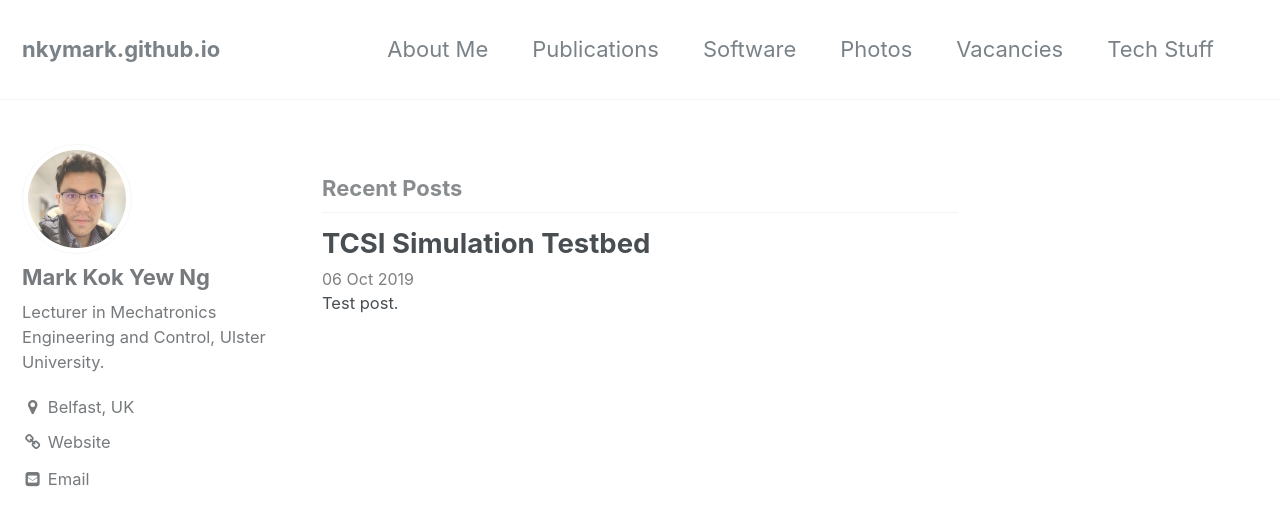
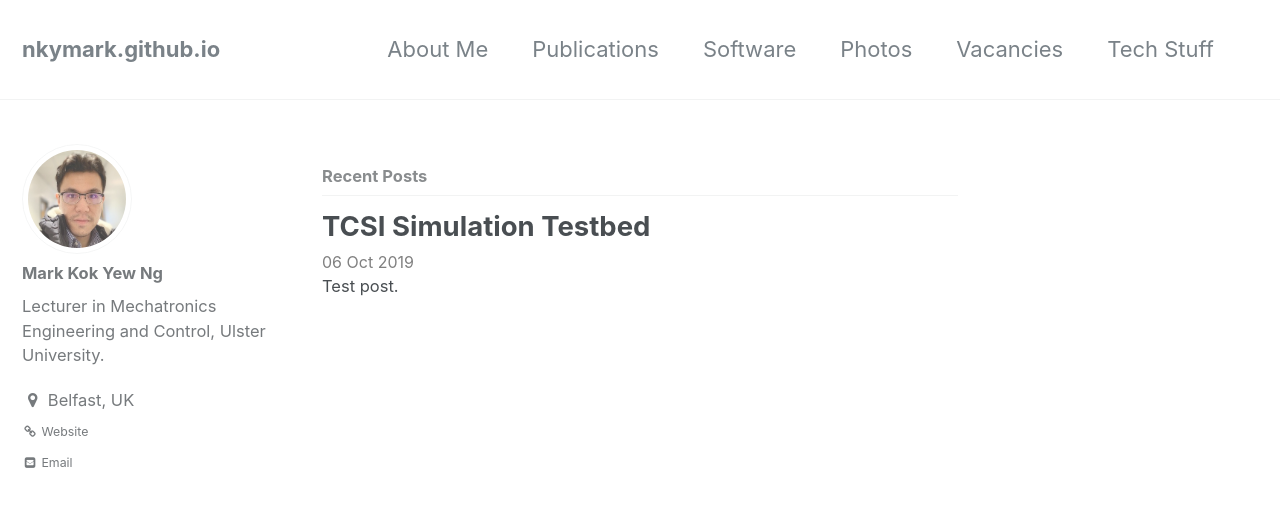
Before and after one commit to nkymark/nkymark.github.io, a Jekyll site: the page built from index.html, in a window 1280 px wide and 900 px high. Shown: the top 526 px of the window. Built offline with Jekyll 4.4.1, drawn with Linux system fonts in a browser that asks for light colours; the list of posts is cut into pages by our own code.

Commit message:
Update _variables.scss

```diff
--- a/_sass/minimal-mistakes/_variables.scss
+++ b/_sass/minimal-mistakes/_variables.scss
@@ -6,7 +6,7 @@
    Typography
    ========================================================================== */
 
-$doc-font-size                : 10 !default;
+$doc-font-size                : 12 !default;
 
 /* paragraph indention */
 $paragraph-indent             : false !default; // true, false (default)
@@ -37,7 +37,7 @@ $type-size-1                  : 2.441em !default;  // ~39.056px
 $type-size-2                  : 1.953em !default;  // ~31.248px
 $type-size-3                  : 1.563em !default;  // ~25.008px
 $type-size-4                  : 1.25em !default;   // ~20px
-$type-size-5                  : 1em !default;      // ~16px
+$type-size-5                  : 0.75em !default;      // ~16px
 $type-size-6                  : 0.75em !default;   // ~12px
 $type-size-7                  : 0.6875em !default; // ~11px
 $type-size-8                  : 0.625em !default;  // ~10px
```
